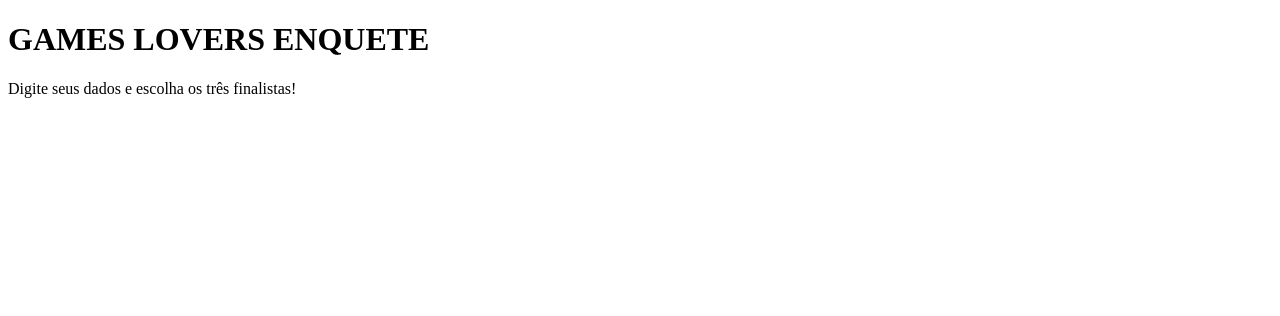
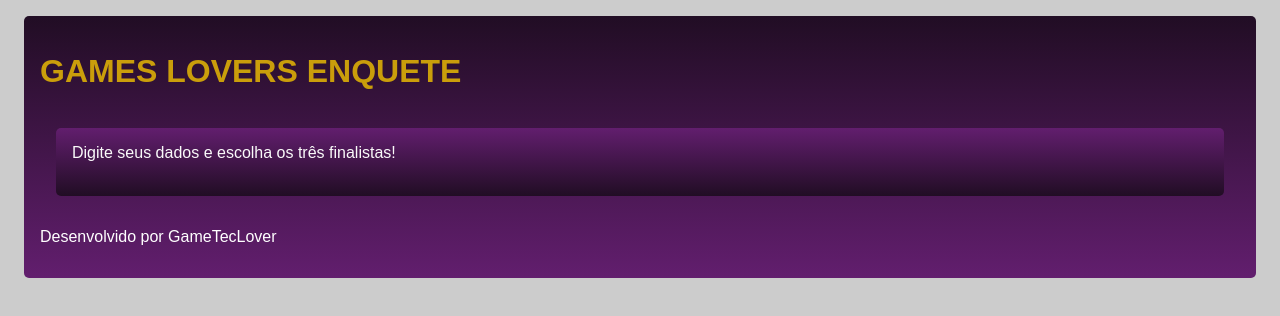
Before and after one commit to gato1706/enquete, a plain HTML site: page index.html in a window 1280 px wide. Drawn offline with Linux system fonts and the light colour scheme.

Commit message:
closes #3 estilizando as divs

```diff
--- a/index.html
+++ b/index.html
@@ -12,15 +12,17 @@
         <h1>GAMES LOVERS ENQUETE</h1>
 
 
-        <div>Digite seus dados e escolha os três finalistas!
+        <div class="topics">
+            Digite seus dados e escolha os três finalistas!
 
 
-            <div class="topics">
+            <div class="topics-image">
                 <img src="" alt="">
                 <img src="" alt="">
                 <img src="" alt="">
             </div>
         </div>
+        <p>Desenvolvido por GameTecLover</p>
     </div>
 </body>
 </html>
--- a/style.css
+++ b/style.css
@@ -0,0 +1,27 @@
+body{
+    background-color: #CCCCCC;
+    font-family: Arial, Helvetica, sans-serif;
+}
+
+.container{
+    background: linear-gradient(to bottom,#210D24,#621E6E) ;
+    color: white;
+    margin: 1rem;
+    border-radius: 5px;
+    padding: 1rem;
+    justify-content: center;
+    display: flex;
+    flex-direction: column;
+}
+
+.container h1{
+    color: #ca9e0b;
+}
+
+.topics {
+    background: linear-gradient(to bottom,#621E6E ,#210D24) ;
+    color: #fafafa;
+    margin: 1rem;
+    padding: 1rem;
+    border-radius: 5px;
+}
```
